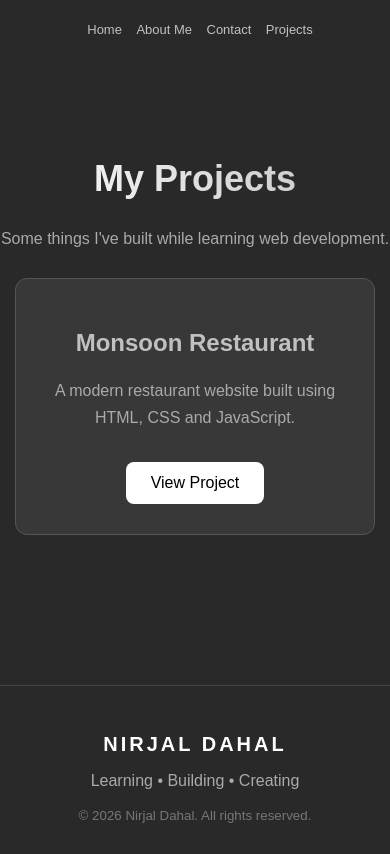
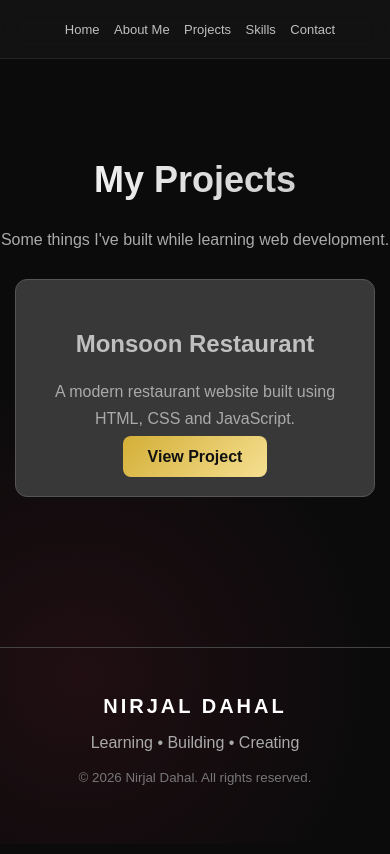
Before and after one commit to NirjalXgamer/nirjal-website, a plain HTML site: page projects.html in a window 390 px wide. Drawn offline with Linux system fonts and the light colour scheme.

Commit message:
Enhance projects.html with new styles and features
Updated the projects.html file with a new background style, improved navigation bar, and added a contact function for mobile users.

```diff
--- a/projects.html
+++ b/projects.html
@@ -13,6 +13,15 @@
             font-family: Arial, sans-serif;
             color: white;
             margin: 0;
+            background:
+    radial-gradient(
+        circle at 20% 80%,
+        rgba(150, 30, 60, 0.15),
+        transparent 40%
+    ),
+    #0b0b0b;
+
+background-attachment: fixed;
         }
 
         /* Navigation */
@@ -20,6 +29,15 @@
     display: flex;
     justify-content: flex-end;
     padding: 20px 50px;
+
+    background: rgba(255, 255, 255, 0.03);
+    backdrop-filter: blur(12px);
+
+    border-bottom: 1px solid rgba(255, 255, 255, 0.08);
+
+    position: sticky;
+    top: 0;
+    z-index: 100;
 }
 
         .nav-links a {
@@ -30,9 +48,9 @@
         }
 
          .nav-links a:hover {
-            color: white;
+          color: #d4af37;
+          text-shadow: 0 0 12px rgba(212, 175, 55, 0.6);
          }
-
         /* Projects Section */
         .projects {
             text-align: center;
@@ -61,9 +79,12 @@
             transition: 0.3s;
         }
 
-        .project-card:hover {
+        .project-card:hover,
+.skill-card:hover {
     transform: translateY(-8px);
-            border-color: #c0c0c0;
+    border-color: #d4af37;
+
+    box-shadow: 0 0 20px rgba(212, 175, 55, 0.2);
 }
 
         .project-card h2 {
@@ -77,19 +98,18 @@
 
         /* Project Button */
         .project-link {
-            display: inline-block;
-            margin-top: 15px;
+    background: linear-gradient(135deg, #d4af37, #f5df91);
+    color: #111;
     padding: 12px 25px;
-            background-color: white;
-            color: black;
+    border-radius: 8px;
     text-decoration: none;
-            border-radius: 8px;
-            transition: 0.3s;
+    font-weight: bold;
+    transition: 0.3s ease;
 }
 
 .project-link:hover {
-            background-color: #c0c0c0;
-            transform: translateY(-3px);
+    transform: translateY(-3px) scale(1.05);
+    box-shadow: 0 0 20px rgba(212, 175, 55, 0.4);
 }
 
         /* Footer */
@@ -148,6 +168,9 @@
         transform: translateY(0);
     }
 }
+.project-link:hover {
+    transform: scale(1.08);
+}
     </style>
 </head>
 
@@ -158,8 +181,9 @@
         <div class="nav-links">
             <a href="index.html">Home</a>
         <a href="about.html">About Me</a>
-            <a href="mailto:nirjalgamer42069@gmail.com">Contact</a>
         <a href="projects.html">Projects</a>
+        <a href="skills.html">Skills</a>
+      <a href="#" onclick="openContact(event)">Contact</a>
         </div>
     </nav>
 
@@ -196,6 +220,19 @@
         <p>Learning • Building • Creating</p>
         <small>© 2026 Nirjal Dahal. All rights reserved.</small>
     </footer>
+<script>
+function openContact(event) {
+    event.preventDefault();
 
+    if (/Android|iPhone|iPad|iPod/i.test(navigator.userAgent)) {
+        window.location.href = "mailto:nirjalgamer42069@gmail.com";
+    } else {
+        window.open(
+            "https://mail.google.com/mail/?view=cm&to=nirjalgamer42069@gmail.com",
+            "_blank"
+        );
+    }
+}
+</script>
 </body>
 </html>
```
Lines whose indentation alone changed are shown as unchanged.
